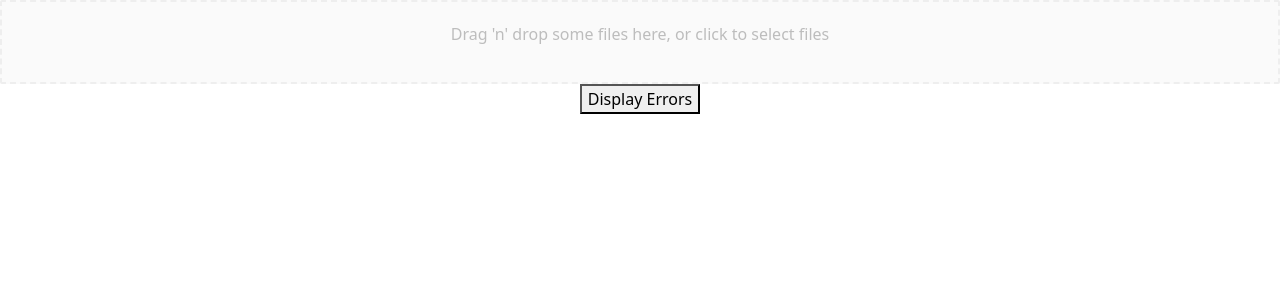
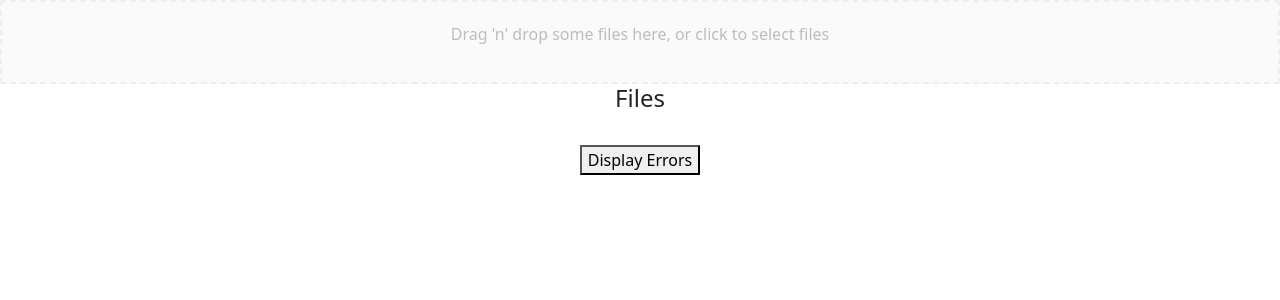
Before and after one commit to Sanmi01/BlastOff-File-Checker, a React (Create React App) app: page / in a window 1280 px wide. Shown: the top 300 px of the page. Built offline with nearby package versions, Linux system fonts and the light colour scheme.

Commit message:
added display files name

```diff
--- a/src/App.js
+++ b/src/App.js
@@ -1,7 +1,7 @@
-import React, {useState} from 'react';
+import React, {useState, useCallback, useMemo} from 'react';
 import './App.css';
 import * as XLSX from 'xlsx';
-import Dropzone from 'react-dropzone';
+import {useDropzone} from 'react-dropzone';
 import ErrorTable from './ErrorTable';
 
 
@@ -11,13 +11,14 @@ function App() {
   const [show, setShow] = useState(false);
   const [renderedFiles, setRenderedFiles] = useState([]);
 
+
+
   const randomFunction = (files) => {
     const filesWithErrors = [];
     files.forEach((item, index) => {
       readExcel(item, filesWithErrors)
     })
 
-    console.log(filesWithErrors)
     setRenderedFiles(filesWithErrors)
     setShow(false)
   }
@@ -42,7 +43,17 @@ function App() {
     transition: 'border .24s ease-in-out'
   };
 
-  const [style] = useState(baseStyle)
+  const focusedStyle = {
+    borderColor: '#2196f3'
+  };
+
+  const acceptStyle = {
+    borderColor: '#00e676'
+  };
+
+  const rejectStyle = {
+    borderColor: '#ff1744'
+  };
 
   const checkAnswer = (data, fileWithError) => {
     let answers = []
@@ -51,8 +62,6 @@ function App() {
 
       } else {
         answers.push({...item, ErrorMessage: "Answer is not among Options"})
-        // console.log("Answer does not match Option")
-        // console.log(item)
       }
     });
 
@@ -64,8 +73,6 @@ function App() {
     data.forEach((item, index) => {
       if((item.A === item.B) || (item.A === item.C) || (item.A === item.D) || (item.B === item.C) || (item.B === item.D) || (item.C === item.D)) {
         duplicates.push({...item, ErrorMessage: "Duplicate Options"})
-        // console.log("Duplicate Options")
-        // console.log(item)
       }
     })
 
@@ -102,7 +109,6 @@ function App() {
     });
 
     promise.then((data) => {
-      // console.log(data)
       checkAnswer(data, fileWithError)
       checkDuplicateOptions(data, fileWithError)
       if(fileWithError.answerErrors.length === 0 && fileWithError.duplicateErrors.length === 0) {
@@ -116,19 +122,48 @@ function App() {
   }
 
 
+  const onDrop = useCallback(acceptedFiles => {
+    // Do something with the files
+    randomFunction(acceptedFiles)
+  }, [])
+  const {acceptedFiles, getRootProps, getInputProps, isFocused, isDragActive, isDragAccept, isDragReject } = useDropzone({onDrop})
+
+  const files = acceptedFiles.map(file => (
+    <li key={file.path}>
+      {file.path} - {file.size} bytes
+    </li>
+  ));
+
+  const style = useMemo(() => ({
+    ...baseStyle,
+    ...(isFocused ? focusedStyle : {}),
+    ...(isDragAccept ? acceptStyle : {}),
+    ...(isDragReject ? rejectStyle : {})
+  }), [
+    isFocused,
+    isDragAccept,
+    isDragReject
+  ]);
+
+
   return (
     <div className="App">
-      <Dropzone onDrop={(acceptedFiles) => randomFunction(acceptedFiles)}
-      >
-  {({getRootProps, getInputProps}) => (
-    <section>
-      <div {...getRootProps({style})}>
-        <input {...getInputProps()} />
-        <p>Drag 'n' drop some files here, or click to select files</p>
-      </div>
-    </section>
-  )}
-</Dropzone>
+  <>
+  <div {...getRootProps({style})}>
+      <input {...getInputProps()} />
+      {
+        isDragActive ?
+          <p>Drop the files here ...</p> :
+          <p>Drag 'n' drop some files here, or click to select files</p>
+      }
+    </div>
+  </>
+
+  <aside>
+        <h4>Files</h4>
+        <ul>{files}</ul>
+      </aside>
+
 
   {show && renderedFiles.length > 0 &&
       renderedFiles.map((item, index) => (
@@ -137,7 +172,7 @@ function App() {
     }
 
     {show && renderedFiles.length === 0 && <p>No error in the files</p>}
-    <button onClick={abcFunction}>Display Errors</button>
+    <button className="m-3" onClick={abcFunction}>Display Errors</button>
     </div>
   );
 }
```
